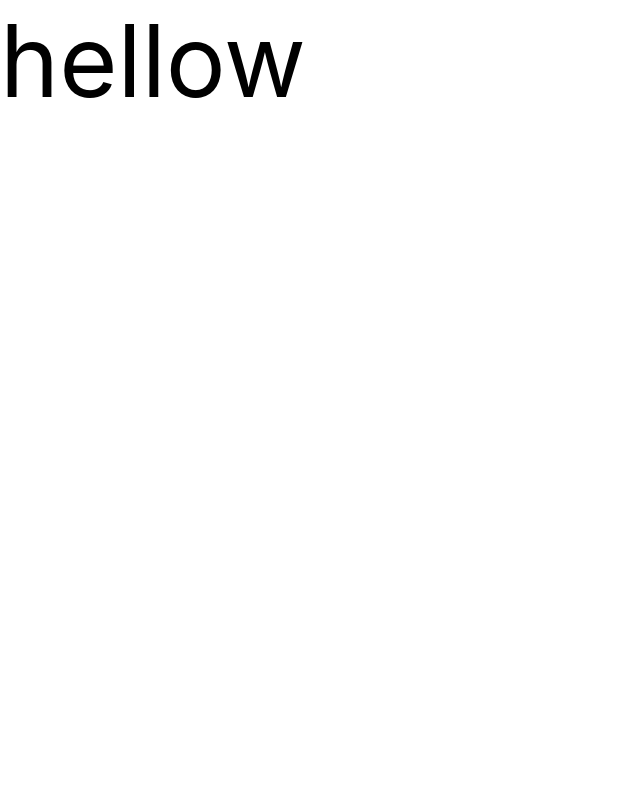
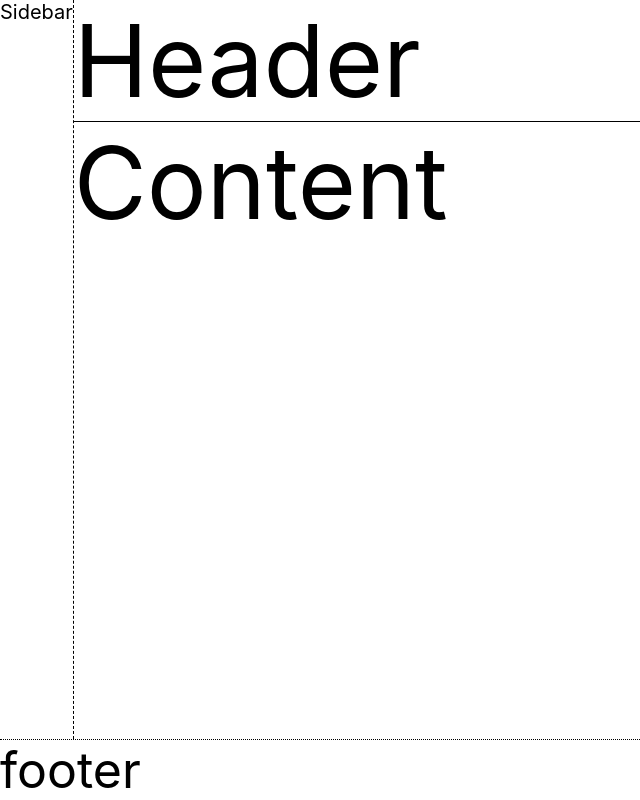
Before and after one commit to appleseed0910/me, a React (Vite) app: page / in a window 1280 px wide. Shown: the whole page, without its empty margins (0-640 px from the left). Built offline with nearby package versions, Linux system fonts and the light colour scheme.

Commit message:
done skeleton

```diff
--- a/src/App.tsx
+++ b/src/App.tsx
@@ -1,11 +1,25 @@
 import './styles/base.css'
 import './styles/border.css'
+
+import Sidebar from './components/Sidebar/Sidebar'
+import Footer from './components/Footer/Footer'
+import Header from './components/Header/Header'
+import Content from './components/Content/Content'
 
 function App() {
 
   return (
     <>
-      <div>hellow</div>
+      <div className="page">
+        <div className="top-container">
+          <Sidebar />
+          <div className="body-container">
+            <Header />
+            <Content />
+          </div>
+        </div>
+        <Footer />
+      </div>
     </>
   )
 }
--- /dev/null
+++ b/src/components/Content/Content.tsx
@@ -0,0 +1,10 @@
+import './style.less'
+
+function Content() {
+
+    return (
+        <div className="content">Content</div>
+    )
+}
+
+export default Content
--- /dev/null
+++ b/src/components/Content/style.less
@@ -0,0 +1,3 @@
+.content {
+    border-top: 1px solid black;
+}
--- /dev/null
+++ b/src/components/Footer/Footer.tsx
@@ -0,0 +1,14 @@
+import './style.less'
+
+function Footer () {
+
+    return (
+        <>
+            <div className="footer">
+                footer
+            </div>
+        </>
+    )
+}
+
+export default Footer
--- /dev/null
+++ b/src/components/Footer/style.less
@@ -0,0 +1,4 @@
+.footer {
+    font-size: .5rem;
+    border-top: 1px dotted black;
+}
--- /dev/null
+++ b/src/components/Header/Header.tsx
@@ -0,0 +1,12 @@
+
+
+function Header () {
+
+    return (
+        <>
+            <div className="header">Header</div>
+        </>
+    )
+}
+
+export default Header
--- /dev/null
+++ b/src/components/Header/style.less
@@ -0,0 +1,3 @@
+.header {
+
+}
--- /dev/null
+++ b/src/components/Sidebar/Sidebar.tsx
@@ -0,0 +1,15 @@
+import './style.less'
+
+function Sidebar () {
+
+
+    return (
+        <>
+            <div className="sidebar">
+                Sidebar
+            </div>
+        </>
+    )
+}
+
+export default Sidebar
--- /dev/null
+++ b/src/components/Sidebar/style.less
@@ -0,0 +1,4 @@
+.sidebar {
+    font-size: .2rem;
+    border-right: 1px dashed black;
+}
--- a/src/styles/base.css
+++ b/src/styles/base.css
@@ -13,8 +13,17 @@ p {
 }
 
 .page {
-    position: relative;
     width: 100vw;
-    height: 100vh;
-    background-color: #fff;
+    min-height: 100vh;
+    display: flex;
+    flex-direction: column;
+
+    .top-container {
+        flex: 1;
+        display: flex;
+
+        .body-container {
+            flex: 1;
+        }
+    }
 }
```
